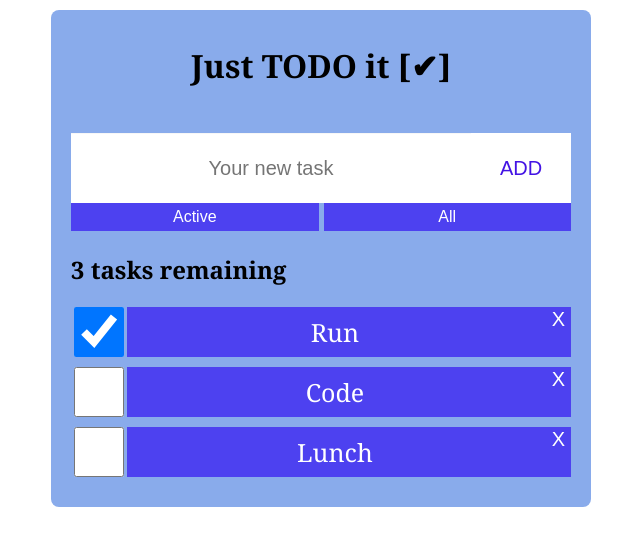
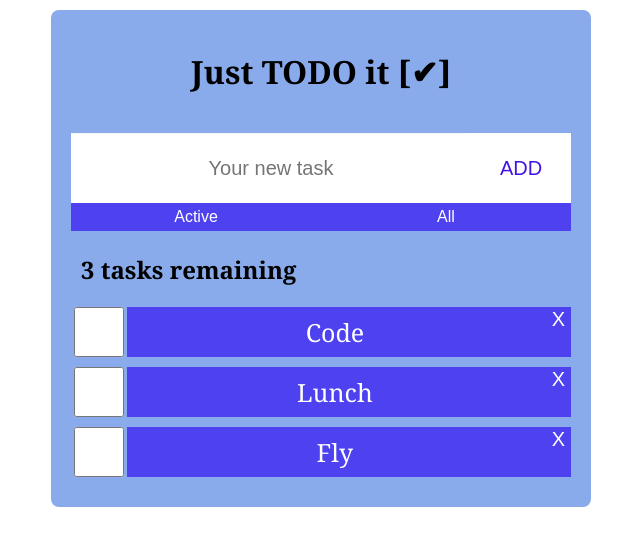
Before and after one commit to FlavioAlm/ToDo-List, a React (Create React App) app: page / in a window 1280 px wide. Shown: the top 546 px of the page, without its empty margins (319-959 px from the left). Built offline with nearby package versions, Linux system fonts and the light colour scheme.

Commit message:
activing filters

```diff
--- a/src/App.css
+++ b/src/App.css
@@ -3,8 +3,7 @@
   height: auto;
   padding: 20px 20px;
   background: #89abeb;
-  margin: 10px auto;
-  padding: 20px;
+  margin: 20px auto;
   border-radius: 8px;
   font-family: Georgia, "Times New Roman", Times, serif;
 }
@@ -12,12 +11,14 @@
 .App h1{
   text-align: center;
   padding: 30px 0;
-  margin: -16px -16px 16px -16px;
+  margin: -10px -16px 10px -16px;
 }
 .App h2{
   text-align: left;
   margin-block-start: 0.9em;
   margin-block-end: 0.9em;
+  font-family: Georgia, "Times New Roman", Times, serif;
+  margin-left: 2%;
 }
 
 .form {
@@ -40,7 +41,7 @@
   .App h1{
     text-align: center;
     padding: 30px 0;
-    margin: -16px -16px 16px -16px;
+    margin: -10px -16px 10px -16px;
   }
 
   .App h2{
--- a/src/App.js
+++ b/src/App.js
@@ -5,12 +5,31 @@ import Task from './Task'
 import Filter from './Filter'
 import { nanoid } from "nanoid"
 
+const FILTER_MAP = {
+  Active: task => !task.completed,
+  All: () => true,
+  //Completed: task => task.completed
+};
+
+const FILTER_NAMES = Object.keys(FILTER_MAP);
+
 function App(props) {
   const [tasks, setTasks] = useState(props.tasks);
+  const [filter, setFilter] = useState("Active");
 
   function addTask(taskName) {
     const newTask = { id: "todo-"+nanoid(), name: taskName, completed: false };
     setTasks([...tasks, newTask]);
+  }
+
+  function toggleTaskCompleted(id){
+    const updatedTasks = tasks.map(task => {
+      if (id === task.id) {
+        return {...task, completed: !task.completed}
+      }
+      return task;
+    })
+    setTasks(updatedTasks)
   }
 
   function deleteTask(taskId) {
@@ -18,14 +37,25 @@ function App(props) {
     setTasks(remainingTasks);
   }
 
-  const taskList = tasks.map( task => (
+  const taskList = tasks
+  .filter(FILTER_MAP[filter])
+  .map( task => (
      <Task
       key={task.id}
       id={task.id}
       name={task.name}
       completed={task.completed}
+      toggleTaskCompleted={toggleTaskCompleted}
       deleteTask={deleteTask} />
   ));
+
+  const filterList = FILTER_NAMES.map(name => (
+    <Filter
+      key={name}
+      name={name}
+      setFilter={setFilter}
+    />
+  ))
 
   return (
     <div className="App">
@@ -35,8 +65,8 @@ function App(props) {
         addTask={addTask}
         id={props.id}
       />
-      <Filter />
-      <h2 id="list-heading" tabIndex="-1">{`${tasks.length} tasks remaining`}</h2>
+      {filterList}
+      <h2 id="list-heading" tabIndex="-1">{`${taskList.length} tasks remaining`}</h2>
       {taskList}
     </div>
   );
--- a/src/Filter.css
+++ b/src/Filter.css
@@ -1,11 +1,8 @@
 .filter {
-  display: flex;
-  flex-direction: row;
+  display: flexbox;
+  flex-direction: column;
   justify-content: space-evenly;
-  align-items: stretch;
-  gap: 5px;
-}
-.filter button {
+  align-items: center;
   background-color: #4d41f0;
   color:#ffffff;
   border: none;
@@ -16,10 +13,10 @@
   padding: 5px;
 }
 
-.filter button:hover {
+.filter:hover {
   background: rgb(33, 4, 200);
 }
-.filter button:focus {
+.filter:focus {
   border-width: 4px;
   outline: 3px dashed #228bec;
 }
--- a/src/Filter.js
+++ b/src/Filter.js
@@ -2,12 +2,8 @@ import React from 'react'
 import './Filter.css'
 
 function Filter (props) {
-
   return (
-    <div className='filter'>
-      <button>Active</button>
-      <button>All</button>
-    </div>
+    <button className="filter" onClick={()=>props.setFilter(props.name)}>{props.name}</button>
   )
 }
 
--- a/src/Form.css
+++ b/src/Form.css
@@ -30,11 +30,11 @@
 }
 
 .Form input[type="text"]:hover {
-  background: rgb(65, 204, 146);
+  background: rgb(124, 230, 186);
   color: black;
 }
 .Form button[type="submit"]:hover {
-  background: rgb(65, 204, 146);
+  background: rgb(124, 230, 186);
 }
 
 .Form input[type="text"]:focus {
--- a/src/Task.js
+++ b/src/Task.js
@@ -5,7 +5,11 @@ function Task (props) {
 
   return (
     <div className='Task'>
-      <input id={props.id} type="checkbox" defaultChecked={props.completed} />
+      <input
+        id={props.id}
+        type="checkbox"
+        defaultChecked={props.completed}
+        onChange={ () => props.toggleTaskCompleted(props.id)} />
       <label tabIndex="0">{props.name}</label>
       <button onClick={() => props.deleteTask(props.id)}>X</button>
     </div>
--- a/src/index.js
+++ b/src/index.js
@@ -6,7 +6,8 @@ import App from './App';
 const INITIAL_DATA = [
   { id: "todo-0", name: "Run", completed: true },
   { id: "todo-1", name: "Code", completed: false },
-  { id: "todo-2", name: "Lunch", completed: false }
+  { id: "todo-2", name: "Lunch", completed: false },
+  { id: "todo-3", name: "Fly", completed: false }
 ];
 
 ReactDOM.render(<App tasks={INITIAL_DATA} />, document.getElementById('root'));
```
Also changed, not shown: 1 other file (tests, documents, lock files or other folders).
